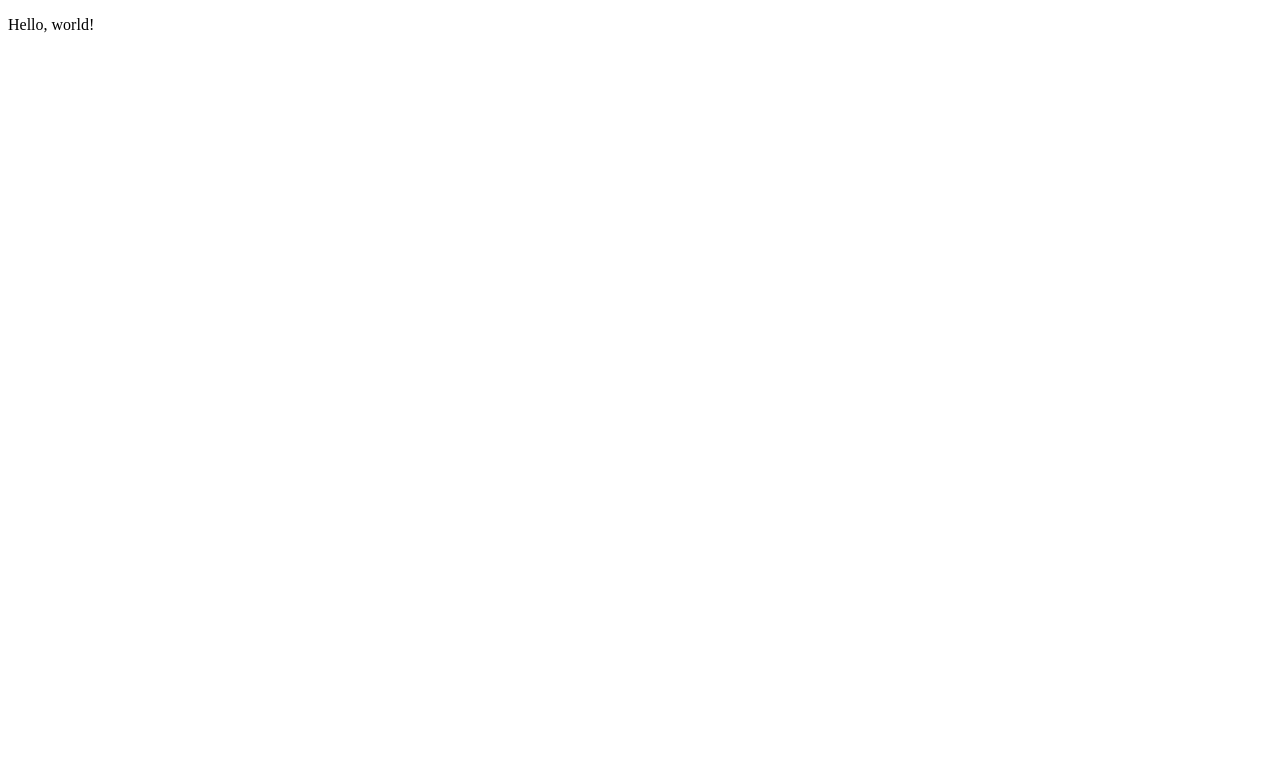
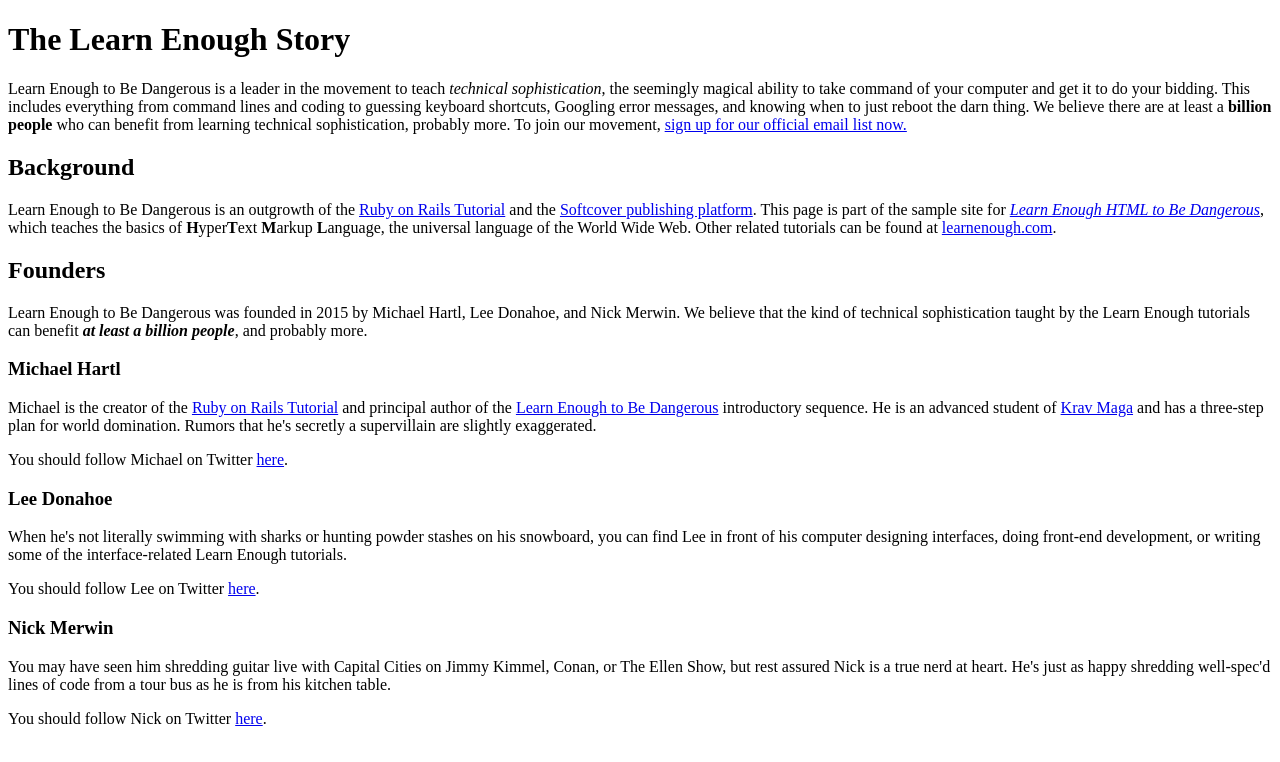
Before and after one commit to tl-b/sample_website, a plain HTML site: page index.html in a window 1280 px wide. Drawn offline with Linux system fonts and the light colour scheme.

Commit message:
updated index.html

```diff
--- a/index.html
+++ b/index.html
@@ -1,10 +1,75 @@
 <!DOCTYPE html>
 <html>
-<head>
-	<meta charset="utf-8">
-	<title>Page Title</title>
-</head>
-<body>
-	<p>Hello, world!</p>
-</body>
+  <head>
+    <title>Learn Enough to Be Dangerous</title>
+    <meta charset="utf-8">
+  </head>
+  <body>
+   <h1>The Learn Enough Story</h1>
+   <p>
+   	   Learn Enough to Be Dangerous is a leader in the movement to teach
+      <em>technical sophistication</em>, the seemingly magical ability to take
+      command of your computer and get it to do your bidding. This includes
+      everything from command lines and coding to guessing keyboard shortcuts,
+      Googling error messages, and knowing when to just reboot the darn thing.
+      We believe there are at least a <strong>billion people</strong> who can benefit from
+      learning technical sophistication, probably more. To join our
+      movement, <a href="https://learnenough.com/email">sign up for our official email list now.</a>
+   </p>
+   <h2>Background</h2>
+   <p>
+      Learn Enough to Be Dangerous is an outgrowth of the <a href="https://railstutorial.org/">Ruby on Rails Tutorial</a> and the <a href="https://www.softcover.io/">Softcover publishing platform</a>.
+      This page is part of the sample site for <a href="https://www.learnenough.com/html"><em>Learn Enough HTML to Be Dangerous</em></a>, which teaches the basics of <strong>H</strong>yper<strong>T</strong>ext <strong>M</strong>arkup <strong>L</strong>anguage, the universal language of the World Wide Web.
+      Other related tutorials can be found at <a href="https://www.learnenough.com">learnenough.com</a>.
+   </p>
+   <h2>Founders</h2>
+   <p>
+   	  Learn Enough to Be Dangerous was founded in 2015 by Michael Hartl, Lee
+      Donahoe, and Nick Merwin. We believe that the kind of technical
+      sophistication taught by the Learn Enough tutorials can benefit
+      <strong><em>at least a billion people</em></strong>, and probably more.
+   </p>
+
+   <h3>Michael Hartl</h3>
+
+    <p>
+      Michael is the creator of the <a href="https://www.railstutorial.org/">
+      Ruby on Rails Tutorial</a> and principal author of the
+      <a href="https://www.learnenough.com/">Learn Enough to Be Dangerous</a>
+      introductory sequence. He is an advanced student of
+      <a href="https://www.kravmaga.com/">Krav Maga</a> and has a three-step
+      plan for world domination. Rumors that he's secretly a supervillain
+      are slightly exaggerated.
+    </p>
+    <p>
+      You should follow Michael on Twitter
+      <a target="_blank" rel= "noopener" href="https://twitter.com/mhartl">here</a>.
+    </p>
+
+   <h3>Lee Donahoe</h3>
+
+    <p>
+      When he's not literally swimming with sharks or hunting powder stashes
+      on his snowboard, you can find Lee in front of his computer designing
+      interfaces, doing front-end development, or writing some of the
+      interface-related Learn Enough tutorials.
+    </p>
+     <p>
+      You should follow Lee on Twitter
+      <a target="_blank" rel= "noopener" href="https://twitter.com/leedonahoe">here</a>.
+    </p>
+
+   <h3>Nick Merwin</h3>
+
+    <p>
+      You may have seen him shredding guitar live with Capital Cities on Jimmy
+      Kimmel, Conan, or The Ellen Show, but rest assured Nick is a true nerd
+      at heart. He's just as happy shredding well-spec'd lines of code from a
+      tour bus as he is from his kitchen table.
+    </p>
+    <p>
+      You should follow Nick on Twitter
+      <a target="_blank" rel= "noopener" href="https://twitter.com/nickmerwin">here</a>.
+    </p>
+  </body>
 </html>
```
